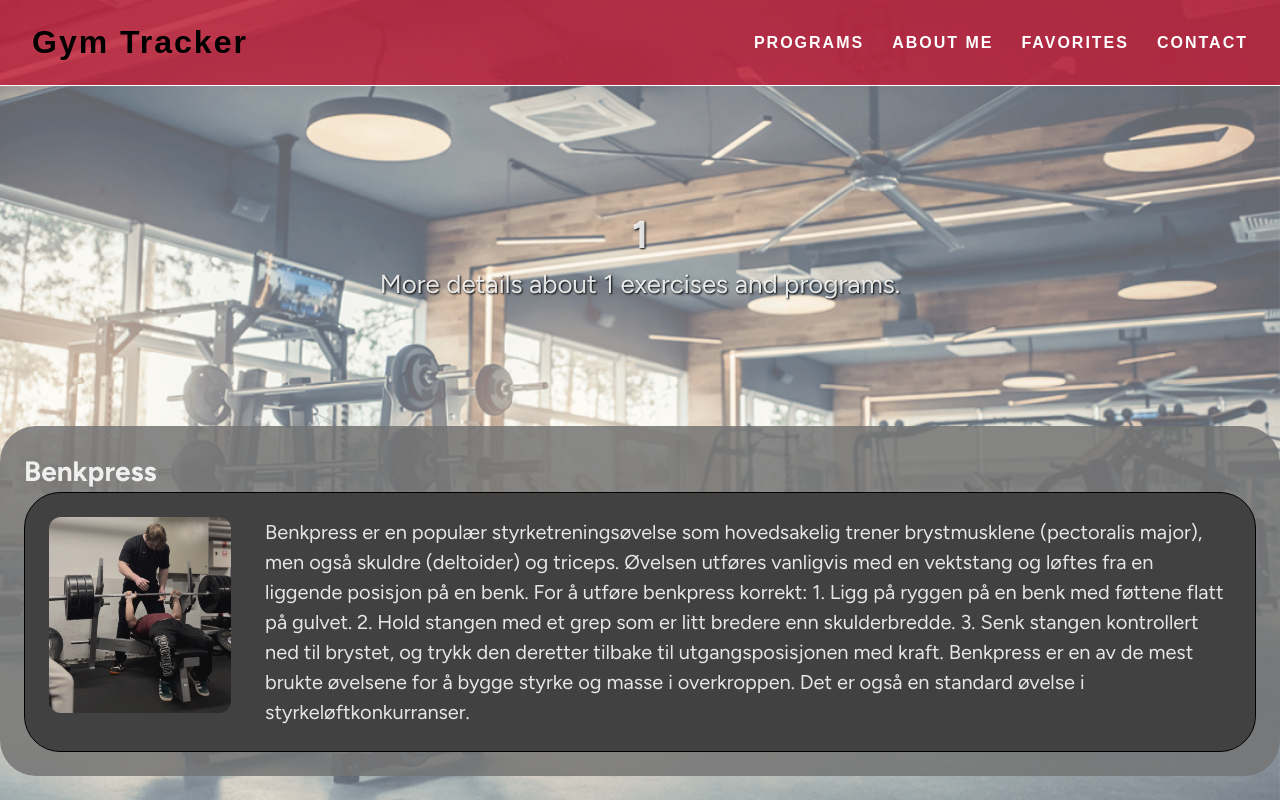
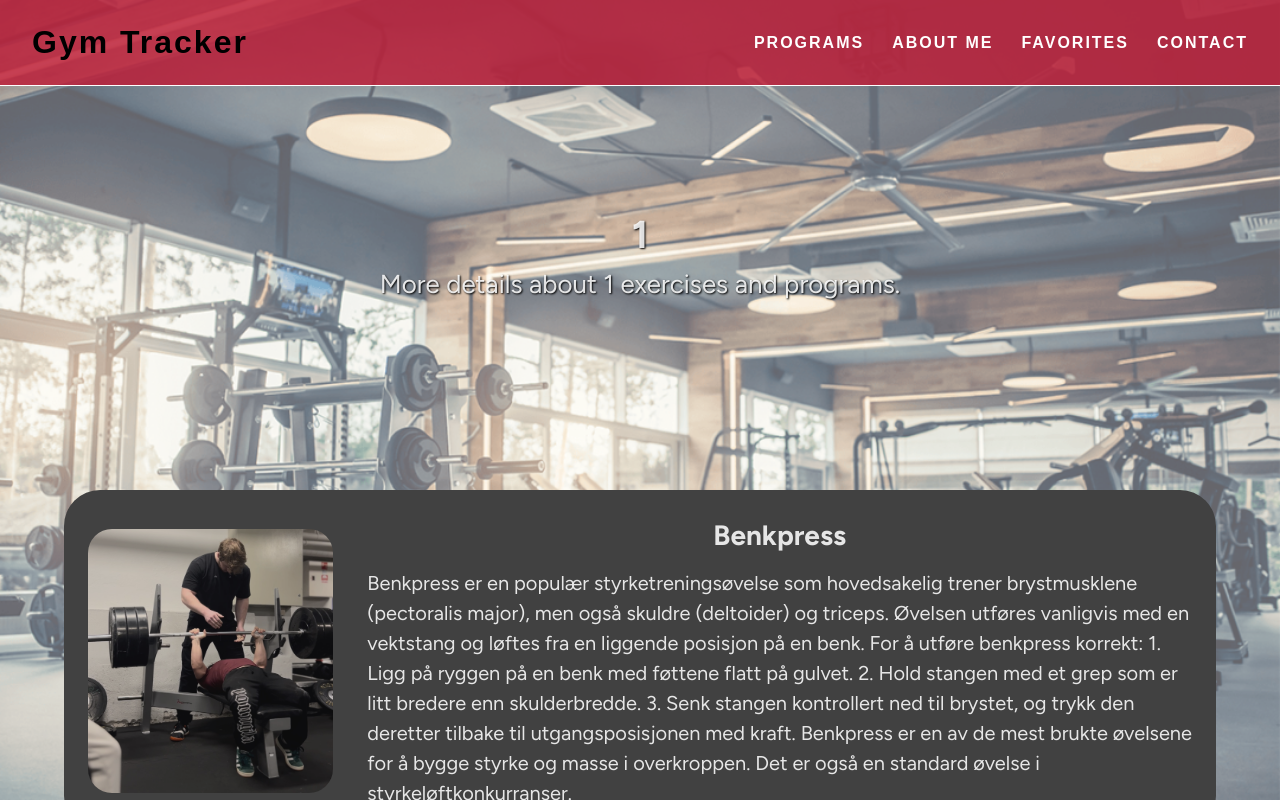
Before and after one commit to Jostein24sfj/gym-tracker, a React (Vite) app: page /muscle/1 in a window 1280 px wide. Shown: the top 800 px of the page. Built offline with nearby package versions, Linux system fonts and the light colour scheme.

Commit message:
fixed styling

```diff
--- a/src/components/MuscleDetail.jsx
+++ b/src/components/MuscleDetail.jsx
@@ -18,40 +18,46 @@ export default function MuscleDetail() {
         <p>More details about {muscleName} exercises and programs.</p>
       </div>
       <div className="øvelser">
-        <h3>Benkpress</h3>
         <div className="øvelseInfo">
           <img className="cardImg" src="/public/benchPress.png" alt="chest" />
+          <div className="øvelserInfoText">
+            <h3>Benkpress</h3>
             <p>
-            Benkpress er en populær styrketreningsøvelse som hovedsakelig trener
-            brystmusklene (pectoralis major), men også skuldre (deltoider) og
-            triceps. Øvelsen utføres vanligvis med en vektstang og løftes fra en
-            liggende posisjon på en benk. For å utføre benkpress korrekt: 1.
-            Ligg på ryggen på en benk med føttene flatt på gulvet. 2. Hold
-            stangen med et grep som er litt bredere enn skulderbredde. 3. Senk
-            stangen kontrollert ned til brystet, og trykk den deretter tilbake
-            til utgangsposisjonen med kraft. Benkpress er en av de mest brukte
-            øvelsene for å bygge styrke og masse i overkroppen. Det er også en
-            standard øvelse i styrkeløftkonkurranser.
+              Benkpress er en populær styrketreningsøvelse som hovedsakelig
+              trener brystmusklene (pectoralis major), men også skuldre
+              (deltoider) og triceps. Øvelsen utføres vanligvis med en vektstang
+              og løftes fra en liggende posisjon på en benk. For å utføre
+              benkpress korrekt: 1. Ligg på ryggen på en benk med føttene flatt
+              på gulvet. 2. Hold stangen med et grep som er litt bredere enn
+              skulderbredde. 3. Senk stangen kontrollert ned til brystet, og
+              trykk den deretter tilbake til utgangsposisjonen med kraft.
+              Benkpress er en av de mest brukte øvelsene for å bygge styrke og
+              masse i overkroppen. Det er også en standard øvelse i
+              styrkeløftkonkurranser.
             </p>
           </div>
         </div>
+      </div>
       <div className="øvelser">
-        <h3>Cable Flyes</h3>
         <div className="øvelseInfo">
           <img className="cardImg" src="/public/cableFlyes.webp" alt="chest" />
+          <div className="øvelserInfoText">
+            <h3>Cable Flyes</h3>
             <p>
               Cable flyes er en styrketreningsøvelse som primært trener
               brystmusklene (pectoralis major). Øvelsen utføres ved hjelp av
-            kabelmaskiner, og gir en konstant spenning gjennom hele bevegelsen,
-            noe som gir en effektiv trening for brystet. For å utføre cable
-            flyes: 1. Juster kabelmaskinen til øyehøyde og fest håndtakene på
-            begge sidene. 2. Ta tak i håndtakene med begge hender og stå i en
-            stabil posisjon, med et lite bøy i knærne. 3. Trekk hendene sammen
-            foran kroppen, og fokuser på å klemme brystmusklene på toppen. 4.
-            Senk langsomt hendene tilbake til utgangsposisjonen, og kontroller
-            bevegelsen. Cable flyes er en flott øvelse for å isolere
-            brystmusklene og for å forbedre brystets form og definisjon.
+              kabelmaskiner, og gir en konstant spenning gjennom hele
+              bevegelsen, noe som gir en effektiv trening for brystet. For å
+              utføre cable flyes: 1. Juster kabelmaskinen til øyehøyde og fest
+              håndtakene på begge sidene. 2. Ta tak i håndtakene med begge
+              hender og stå i en stabil posisjon, med et lite bøy i knærne. 3.
+              Trekk hendene sammen foran kroppen, og fokuser på å klemme
+              brystmusklene på toppen. 4. Senk langsomt hendene tilbake til
+              utgangsposisjonen, og kontroller bevegelsen. Cable flyes er en
+              flott øvelse for å isolere brystmusklene og for å forbedre
+              brystets form og definisjon.
             </p>
+          </div>
         </div>
       </div>
       {/* Include any image or other content related to the muscle */}
--- a/src/components/MuscleGroups.jsx
+++ b/src/components/MuscleGroups.jsx
@@ -18,25 +18,17 @@ export default function MuscleGroups() {
           <h3>Back</h3>
           <img
             className="cardImg"
-            src="/public/theBackMusclesDiagram.jpg"
+            src="/theBackMusclesDiagram.jpg"
             alt="back"
           />
         </Link>
         <Link to="/muscle/legs" className="card">
           <h3>Legs</h3>
-          <img
-            className="cardImg"
-            src="/public/legMuscleDiagram.jpg"
-            alt="legs"
-          />
+          <img className="cardImg" src="/legMuscleDiagram.jpg" alt="legs" />
         </Link>
         <Link to="/muscle/core" className="card">
           <h3>Core</h3>
-          <img
-            className="cardImg"
-            src="/public/coreMuscleDiagram.jpg"
-            alt="core"
-          />
+          <img className="cardImg" src="/coreMuscleDiagram.jpg" alt="core" />
         </Link>
         <Link to="/muscle/arms" className="card">
           <h3>Arms</h3>
@@ -46,7 +38,7 @@ export default function MuscleGroups() {
           <h3>Shoulders</h3>
           <img
             className="cardImg"
-            src="/public/shoulderMuscleDiagram.jpg"
+            src="/shoulderMuscleDiagram.jpg"
             alt="shoulders"
           />
         </Link>
--- a/src/components/muscleDetail.css
+++ b/src/components/muscleDetail.css
@@ -3,11 +3,9 @@
   flex-direction: column;
   justify-content: center;
   align-items: center;
-  /* text-align: center; */
   font-size: 20px;
   gap: 36px;
   padding-top: 120px; /* Add enough padding so the content isn't hidden under the header */
-
   /* padding-top: 100px;  */
   /* Moves content down so it's not behind the header */
 }
@@ -25,19 +23,23 @@
 .øvelser {
   display: flex;
   flex-direction: column;
-  background-color: rgba(116, 116, 116, 0.853);
-  padding: 24px;
+  padding: 64px;
   border-radius: 36px;
-  /* gap: 24px; */
 }
 
 .øvelser h3 {
   font-size: 28px;
-  /* text-align: center; */
+  text-align: center;
+  margin-bottom: 12px;
 }
 
 .øvelser img {
-  border-radius: 12px;
+  display: flex;
+  justify-content: center;
+  align-self: center;
+  border-radius: 24px;
+  object-fit: cover;
+  height: 264px;
 }
 .øvelseInfo {
   display: flex;
@@ -45,13 +47,12 @@
   padding: 24px;
   background-color: rgb(65, 65, 65);
   border-radius: 36px;
-  border: 1px solid black;
   gap: 34px;
 }
 
-.muscleImage {
+/* .muscleImage {
   max-width: 80%;
   height: auto;
   margin-top: 20px;
   border-radius: 10px;
-}
+} */
```
Lines whose indentation alone changed are shown as unchanged.
